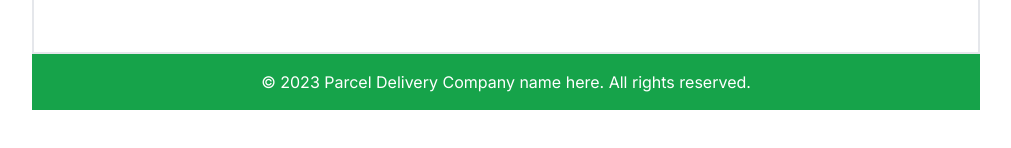
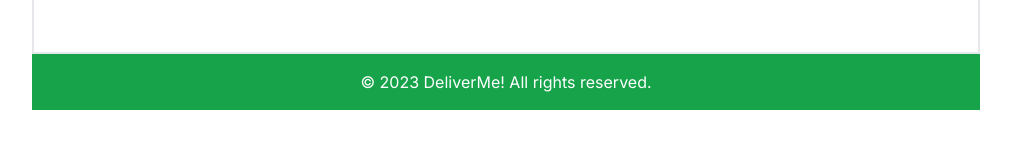
Before and after one commit to liisatormakangas/parceldelivery-driver-frontend, a Next.js app: page /dropoffLockers in a window 1280 px wide. Shown: the part 440-588 px from the top of the page, without its empty margins (134-1145 px from the left). Built offline with nearby package versions, Linux system fonts and the light colour scheme; no server answers.

Commit message:
footer App name and package.json modified

```diff
--- a/package.json
+++ b/package.json
@@ -2,6 +2,9 @@
   "name": "parceldelivery-driver-frontend",
   "version": "0.1.0",
   "private": true,
+  "engines": {
+    "node": ">=16.20.2"
+  },
   "scripts": {
     "dev": "next dev",
     "build": "next build",
--- a/src/app/components/Footer.tsx
+++ b/src/app/components/Footer.tsx
@@ -4,7 +4,7 @@
 const Footer = () => {
   return (
     <div className="bg-green-600 text-white p-4">
-      <p className="text-center">© 2023 Parcel Delivery Company name here. All rights reserved.</p>
+      <p className="text-center">© 2023 DeliverMe! All rights reserved.</p>
     </div>
   );
 };
--- a/src/app/components/dropoffLocerList.tsx
+++ b/src/app/components/dropoffLocerList.tsx
@@ -63,7 +63,7 @@
           const requestCabinet = {
             method: "PUT",
             headers: { "Content-Type": "application/json" },
-            body: JSON.stringify({ parcelId: selectedParcelId,selectedCabinet: selectedCabinetId,  }),
+            body: JSON.stringify({ parcelId: selectedParcelId, selectedCabinet: selectedCabinetId}),
           };
 
           const response = await fetch(`http://localhost:3001/parcel/modifyAfterDriverDropoff`, requestCabinet);
```
Also changed, not shown: 1 other file (tests, documents, lock files or other folders).
